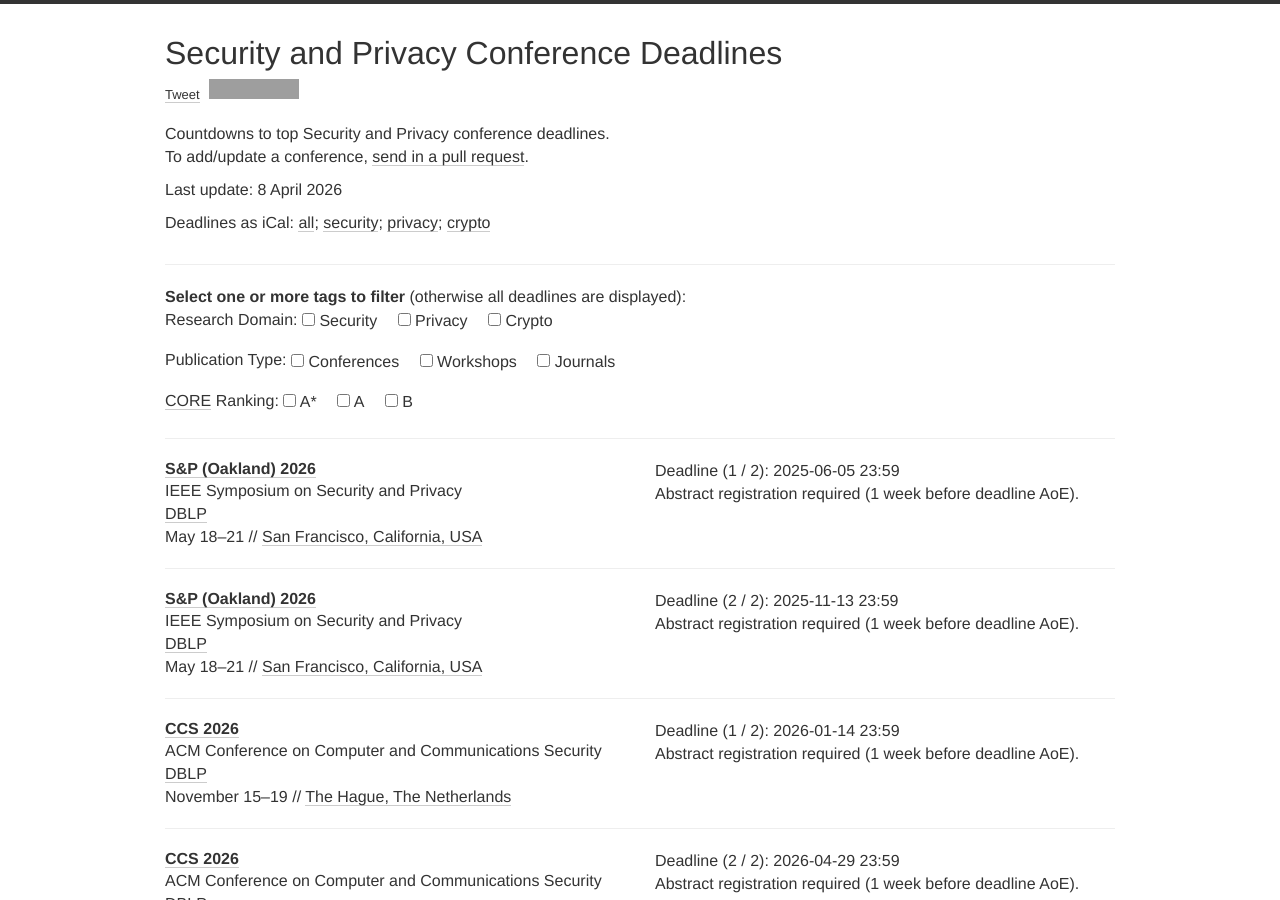
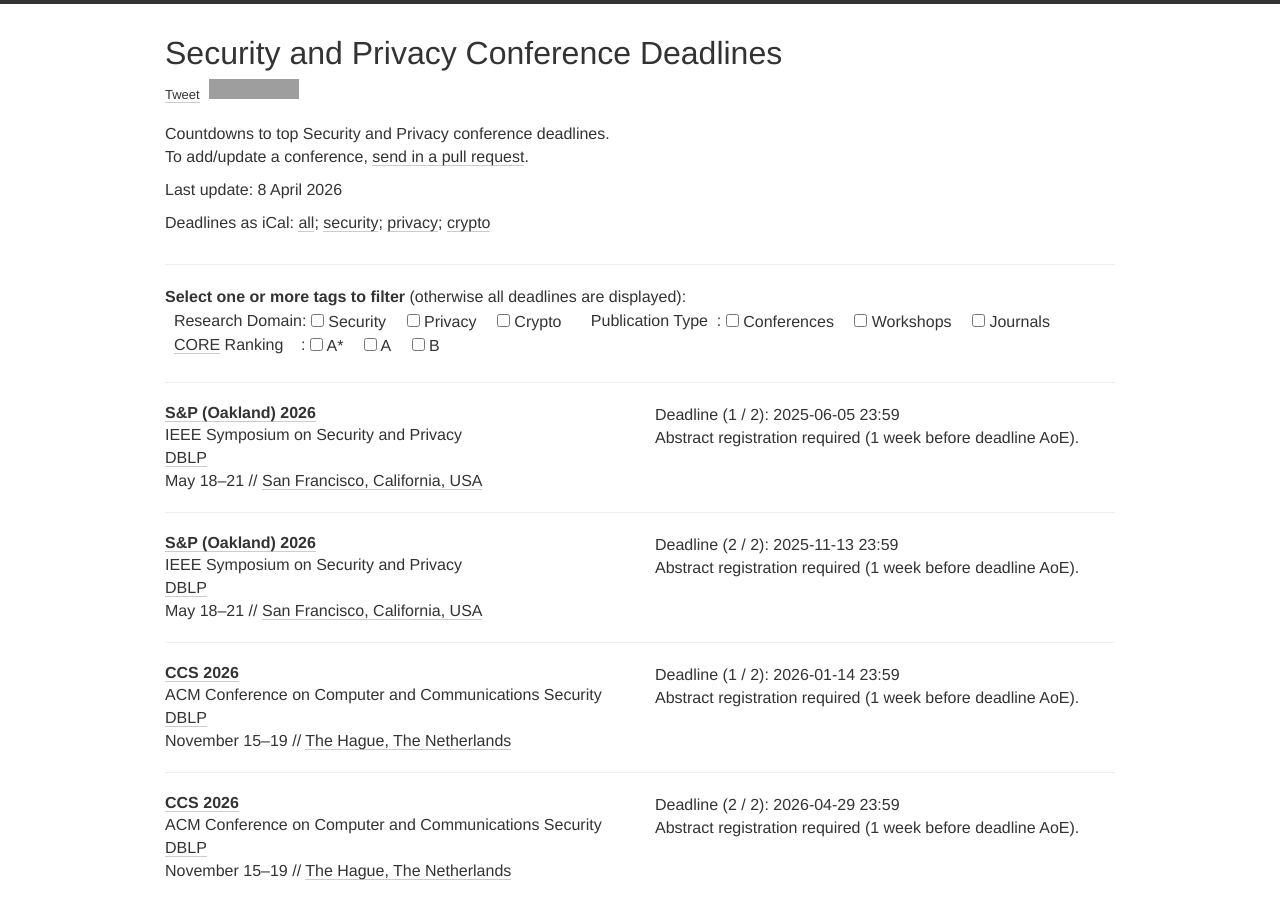
Before and after one commit to sec-deadlines/sec-deadlines.github.io, a Jekyll site: the page built from index.html, in a window 1280 px wide and 900 px high. Built offline with Jekyll 4.4.1, drawn with Linux system fonts in a browser that asks for light colours; nearby versions of some CDN libraries; comment, search, counter and statistics services are not loaded; grey boxes are pictures that could not be loaded.

Commit message:
Update index.html

```diff
--- a/index.html
+++ b/index.html
@@ -48,7 +48,7 @@
           <div class="col-xs-12">
             <form class="form-inline">
               <div class="form-group">
-                <span class="mytitle">Research Domain: </span>
+                <span class="mytitle">&nbsp;&nbsp;Research Domain: </span>
                 {% for type in site.data.filters.filter1 %}
                 <div class="checkbox">
                   <label>
@@ -57,12 +57,8 @@
                 </div>
                 {% endfor %}
               </div>
-            </form>
-          </div>
-          <div class="col-xs-12">
-            <form class="form-inline">
               <div class="form-group">
-                <span class="mytitle">Publication Type: </span>
+                <span class="mytitle">&nbsp;&nbsp;Publication Type&nbsp;&nbsp;: </span>
                 {% for type in site.data.filters.filter2 %}
                 <div class="checkbox">
                   <label>
@@ -71,12 +67,8 @@
                 </div>
                 {% endfor %}
               </div>
-            </form>
-          </div>
-          <div class="col-xs-12">
-            <form class="form-inline">
               <div class="form-group">
-                <span class="mytitle"><a href="https://portal.core.edu.au/conf-ranks/" target="_blank">CORE</a> Ranking: </span>
+                <span class="mytitle">&nbsp;&nbsp;<a href="https://portal.core.edu.au/conf-ranks/" target="_blank">CORE</a> Ranking&nbsp;&nbsp;&nbsp;&nbsp;: </span>
                 {% for type in site.data.filters.filter3 %}
                 <div class="checkbox">
                   <label>
```
